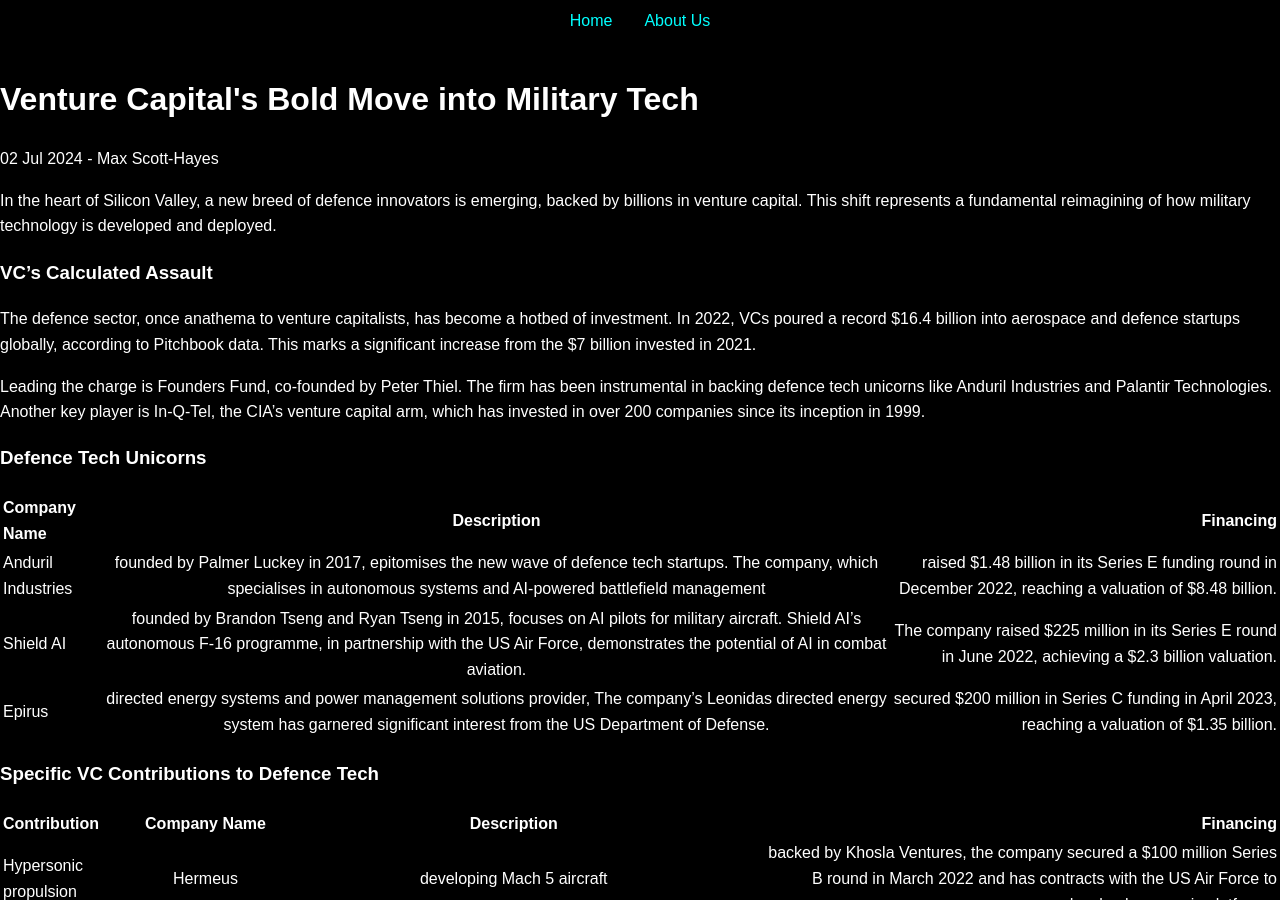
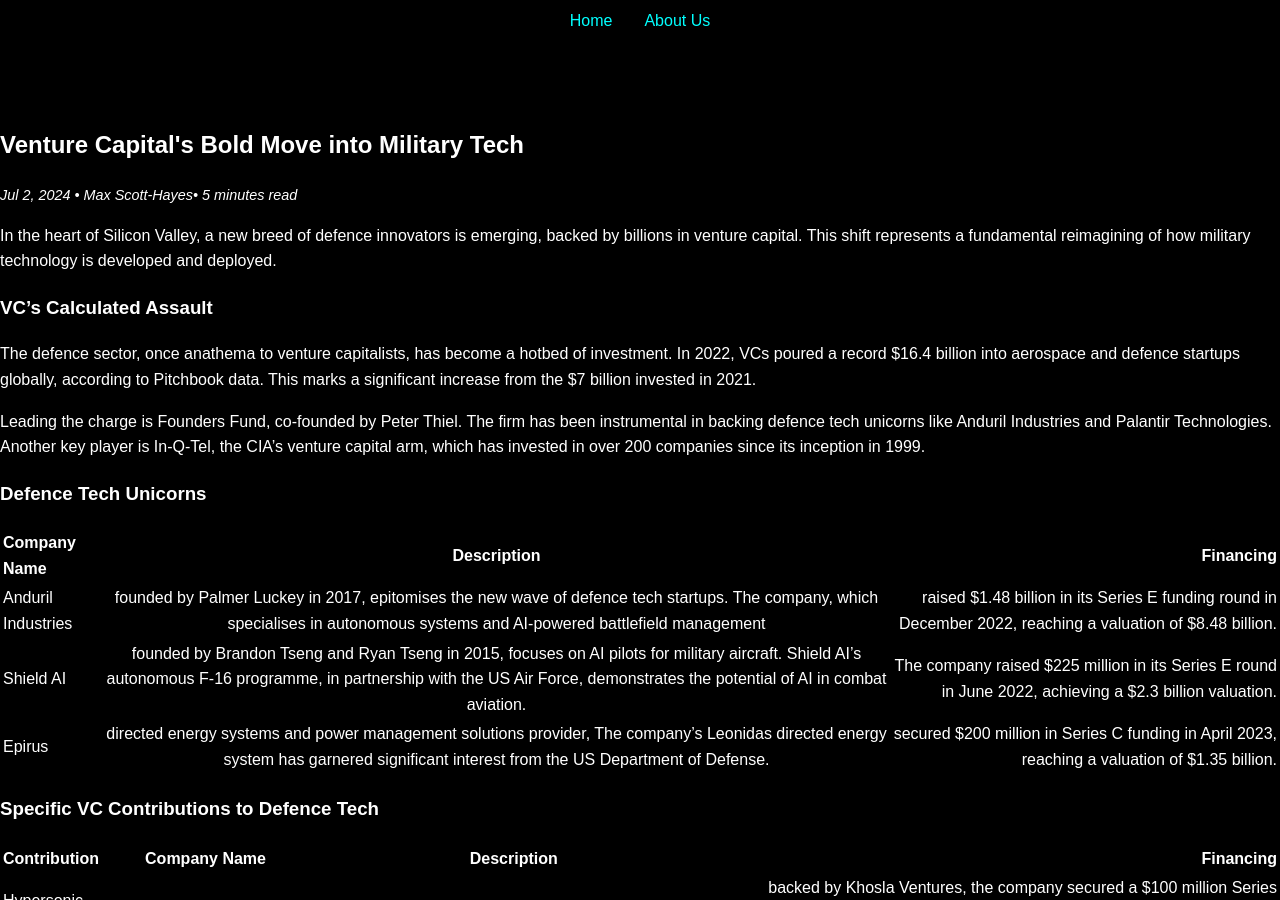
Before and after one commit to groupworksmedia/groupworks, a Jekyll site: the page built from _posts/2024-07-02-VCMilitaryMove.md, in a window 1280 px wide and 900 px high. Built offline with Jekyll 4.4.1, drawn with Linux system fonts in a browser that asks for light colours.

Commit message:
accesibility

```diff
--- /dev/null
+++ b/_includes/reading_time.html
@@ -0,0 +1,16 @@
+{% capture words %}
+  {{ content | number_of_words | minus: 180 }}
+{% endcapture %}
+{% unless words contains "-" %}
+  {% assign minutes = words | plus: 180 | divided_by: 180 %}
+  {% if minutes == 0 %}
+    {% assign minutes = 1 %}
+  {% endif %}
+  <span class="reading-time" title="Estimated read time">
+    {% if minutes == 1 %}
+      {{ minutes }} minute read
+    {% else %}
+      {{ minutes }} minutes read
+    {% endif %}
+  </span>
+{% endunless %}
--- a/_layouts/posts.html
+++ b/_layouts/posts.html
@@ -1,7 +1,29 @@
 ---
 layout: default
 ---
-<h1>{{ page.title }}</h1>
-<p>{{ page.date | date_to_string }} - {{ page.author }}</p>
+<article class="post h-entry" itemscope itemtype="http://schema.org/BlogPosting">
 
-{{ content }}
+  <header class="post-header">
+    <h1 class="post-title p-name" itemprop="name headline">{{ page.title | escape }}</h1>
+    <p class="post-meta">
+      <time class="dt-published" datetime="{{ page.date | date_to_xmlschema }}" itemprop="datePublished">
+        {%- assign date_format = site.minima.date_format | default: "%b %-d, %Y" -%}
+        {{ page.date | date: date_format }}
+      </time>
+      {%- if page.author -%}
+        • <span itemprop="author" itemscope itemtype="http://schema.org/Person"><span class="p-author h-card" itemprop="name">{{ page.author }}</span></span>
+      {%- endif -%}
+      • {% include reading_time.html %}
+    </p>
+  </header>
+
+  <div class="post-content e-content" itemprop="articleBody">
+    {{ content }}
+  </div>
+
+  {%- if site.disqus.shortname -%}
+    {%- include disqus_comments.html -%}
+  {%- endif -%}
+
+  <a class="u-url" href="{{ page.url | relative_url }}" hidden></a>
+</article>
```
